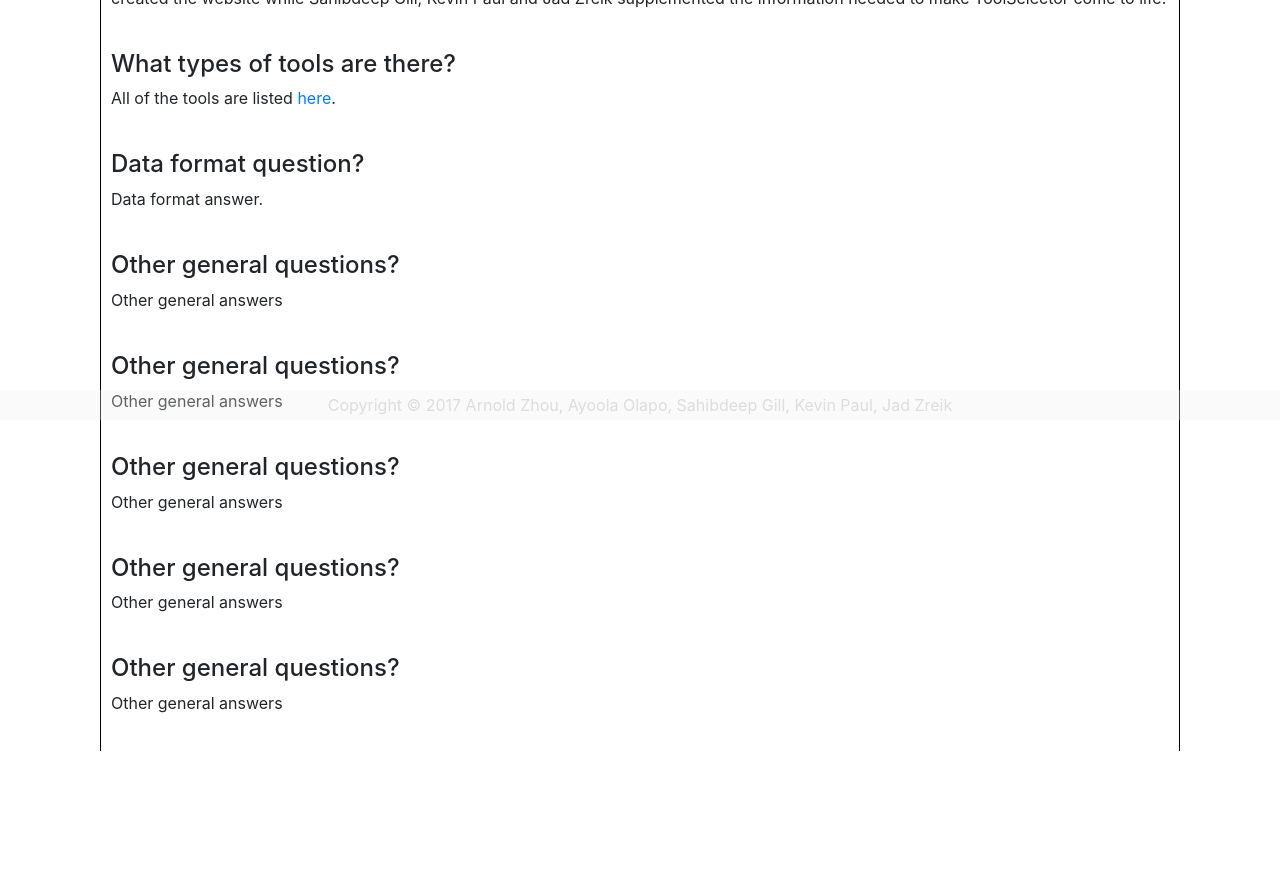
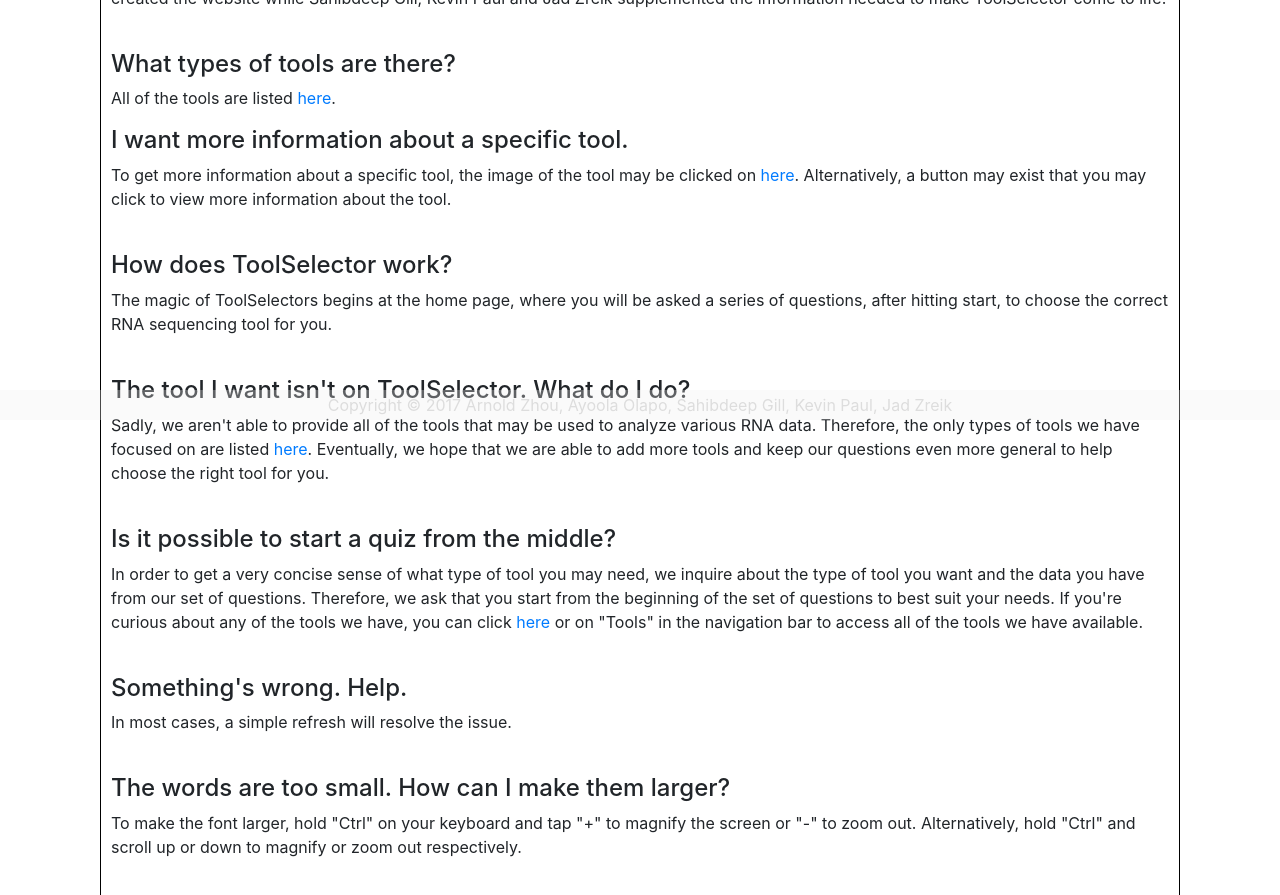
Before and after one commit to ahazhou/BIOINF527GroupProject, an Angular app in the folder toolselector/: page /questions-page in a window 1280 px wide. Shown: the part 380-1275 px from the top of the page. Before the commit the page ends 1131 px from the top, so only its background shows below. Built offline with nearby package versions, Linux system fonts and the light colour scheme.

Commit message:
tool overview page links not working but added

```diff
--- a/toolselector/src/app/questions-page/questions-page.component.html
+++ b/toolselector/src/app/questions-page/questions-page.component.html
@@ -14,22 +14,28 @@
   <br>
   <h4>What types of tools are there?</h4>
   <p>All of the tools are listed <a href='/tool-overview'>here</a>.</p>
+  <h4>I want more information about a specific tool.</h4>
+  <p>To get more information about a specific tool, the image of the tool may be clicked on <a href='/tool-overview'>here</a>. Alternatively, a button may exist that you may click to view more information about the tool.</p>
   <br>
-  <h4>Data format question?</h4>
-  <p>Data format answer.</p>
+  <h4>How does ToolSelector work?</h4>
+  <p>The magic of ToolSelectors begins at the home page, where you will be asked a series of questions, after hitting start, to choose the correct RNA sequencing tool for you.</p>
   <br>
-  <h4>Other general questions?</h4>
-  <p>Other general answers</p>
+  <h4>The tool I want isn't on ToolSelector. What do I do?</h4>
+  <p>Sadly, we aren't able to provide all of the tools that may be used to analyze various RNA data. Therefore, the only types of tools we have focused on are listed
+      <a href='/tool-overview'>here</a>. Eventually, we hope that we are able to add more tools and keep our questions even more general to help choose the right tool for you.
+  </p>
   <br>
-  <h4>Other general questions?</h4>
-  <p>Other general answers</p>
+  <h4>Is it possible to start a quiz from the middle?</h4>
+  <p>In order to get a very concise sense of what type of tool you may need, we inquire about the type of tool you want and the data you have from our set of questions.
+    Therefore, we ask that you start from the beginning of the set of questions to best suit your needs. If you're curious about any of the tools we have, you can click
+    <a href='/tool-overview'>here</a> or on "Tools" in the navigation bar to access all of the tools we have available.
+  </p>
   <br>
-  <h4>Other general questions?</h4>
-  <p>Other general answers</p>
+  <h4>Something's wrong. Help.</h4>
+  <p>In most cases, a simple refresh will resolve the issue.</p>
   <br>
-  <h4>Other general questions?</h4>
-  <p>Other general answers</p>
-  <br>
-  <h4>Other general questions?</h4>
-  <p>Other general answers</p>
+  <h4>The words are too small. How can I make them larger?</h4>
+  <p>To make the font larger, hold "Ctrl" on your keyboard and tap "+" to magnify the screen or "-" to zoom out. Alternatively, hold "Ctrl" and
+    scroll up or down to magnify or zoom out respectively.
+  </p>
 </div>
--- a/toolselector/src/app/tool-overview/tool-overview.component.html
+++ b/toolselector/src/app/tool-overview/tool-overview.component.html
@@ -1,16 +1,7 @@
 <div id="tool-overview-container">
   <h1>Tool Overviews</h1>
-  <div>
-    <h2>Tool1</h2>
-    <a href='/tool'><img src="https://goo.gl/Gj9bLa"/></a>
-  </div>
-  <div>
-    <h2>Tool1</h2>
-    <a href='/tool'><img src="https://goo.gl/Gj9bLa"/></a>
-  </div>
-  <div>
-    <h2>Tool1</h2>
-    <a href='/tool'><img src="https://goo.gl/Gj9bLa"/></a>
+  <div class="tool-container" *ngFor="let toolname of toolnames" >
+    <h2>{{toolname}}</h2>
+    <a routerLinkActive="active" routerlink="/tool"> Learn more! </a>
   </div>
 </div>
-<h6>Click an image to learn more about a tool</h6>
--- a/toolselector/src/app/tool-overview/tool-overview.component.ts
+++ b/toolselector/src/app/tool-overview/tool-overview.component.ts
@@ -7,7 +7,11 @@ import { Component, OnInit } from '@angular/core';
 })
 export class ToolOverviewComponent implements OnInit {
 
-  constructor() { }
+	toolnames = ["Proper", "AnalyzeReplication", "RNAtor", "BwB", "Alta-cyclic", "FlowgramFixer", "DeepNano", "PyroBayes", "FastQC",
+	"TrimGalore", "SMART", "clcgenomicsworkbench", "BitSeq", "DesSeq", "Cufflinks", "RNAeXpress", "SeqMonk", "RSEM", "Bowtie", "BWA",
+	"BLAST", "AStalavista", "AltAnalyze", "spliceR", "maSigPro", "diffsplicing", "timeSeq", "LIONS", "TEtools", "RepEnrich"];
+
+constructor() { }
 
   ngOnInit() {
   }
```
